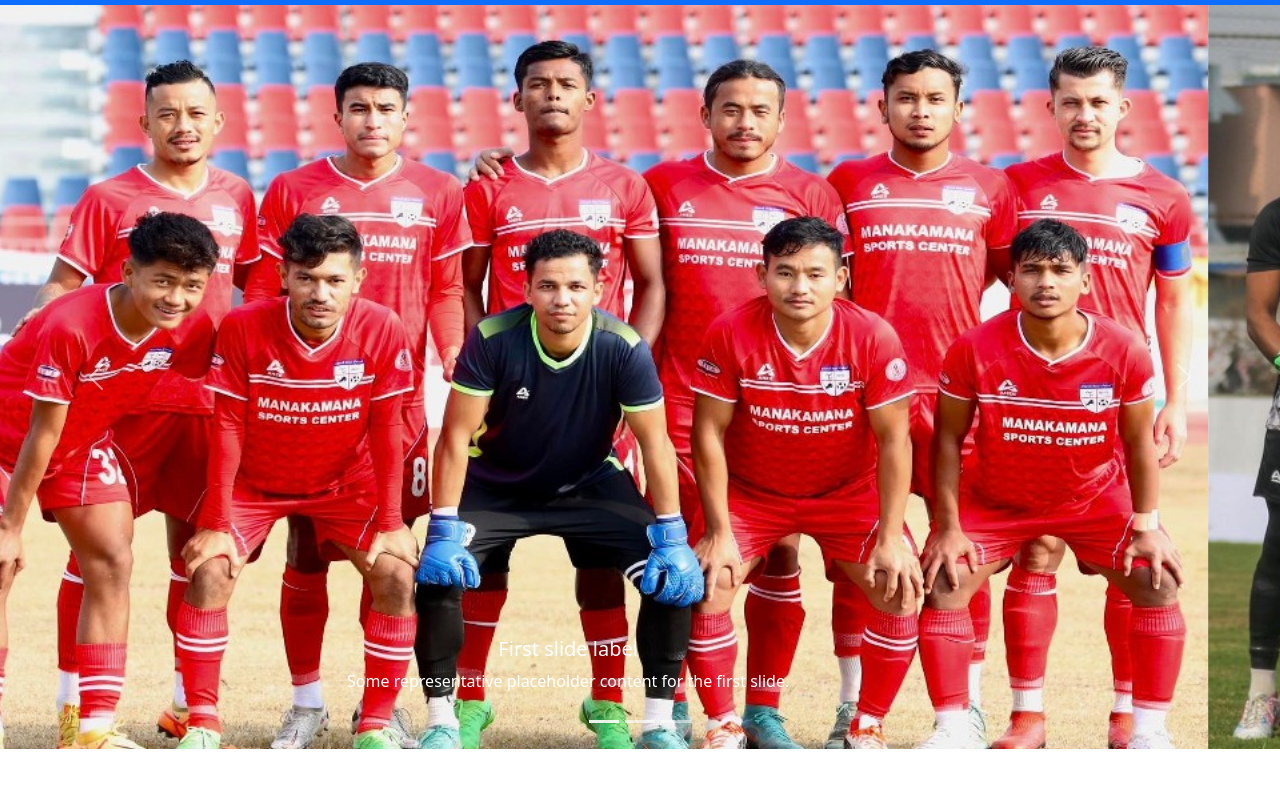
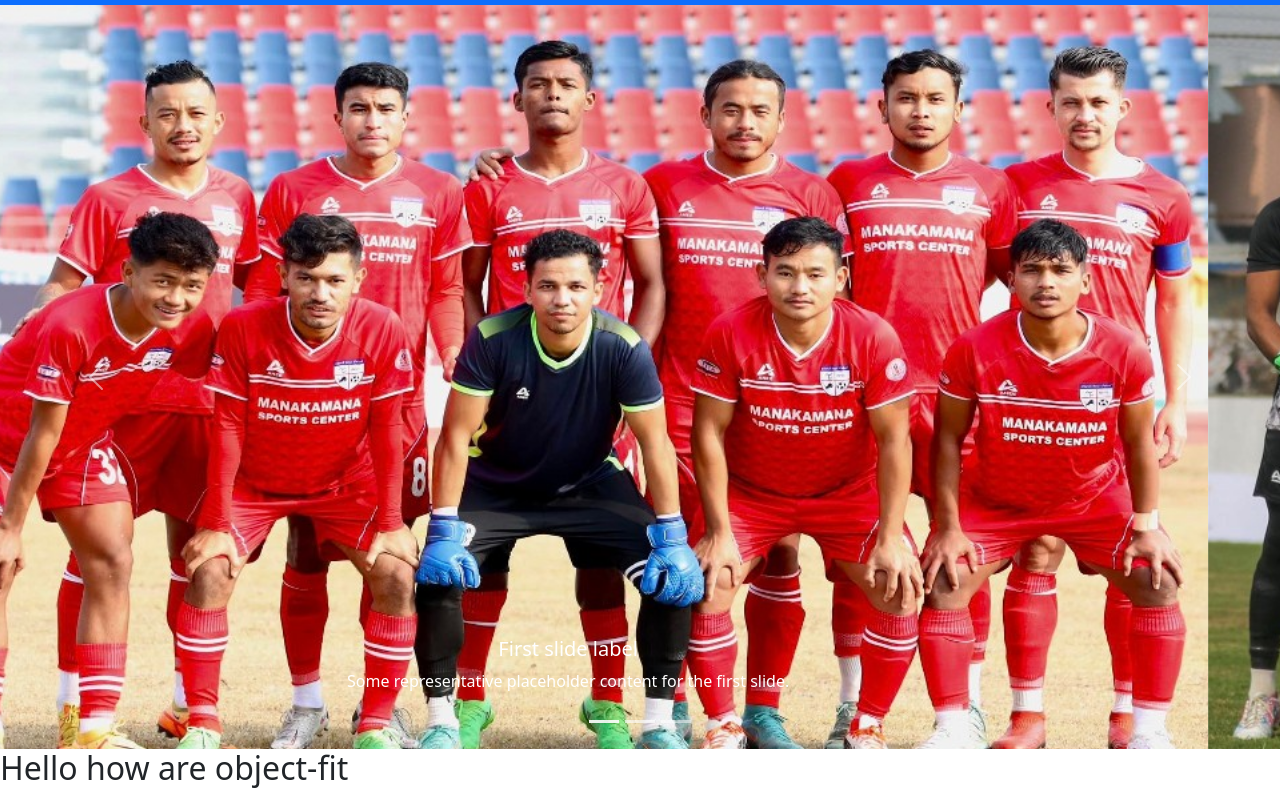
Before and after one commit to AmanGrg05/Project-1, a plain HTML site: page inew.html in a window 1280 px wide. Shown: the part 51-846 px from the top of the page. Before the commit the page ends 800 px from the top, so only its background shows below. Drawn offline with nearby package versions, Linux system fonts and the light colour scheme.

Commit message:
add file

```diff
--- a/inew.html
+++ b/inew.html
@@ -88,6 +88,8 @@
             <span class="visually-hidden">Next</span>
         </button>
     </div>
+    <h2>Hello how are object-fit</h2>
+
     <script src="https://cdn.jsdelivr.net/npm/bootstrap@5.3.0-alpha3/dist/js/bootstrap.bundle.min.js" integrity="sha384-ENjdO4Dr2bkBIFxQpeoTz1HIcje39Wm4jDKdf19U8gI4ddQ3GYNS7NTKfAdVQSZe" crossorigin="anonymous"></script>
 </body>
 </html>
```
Also changed, not shown: hello.css (added).
